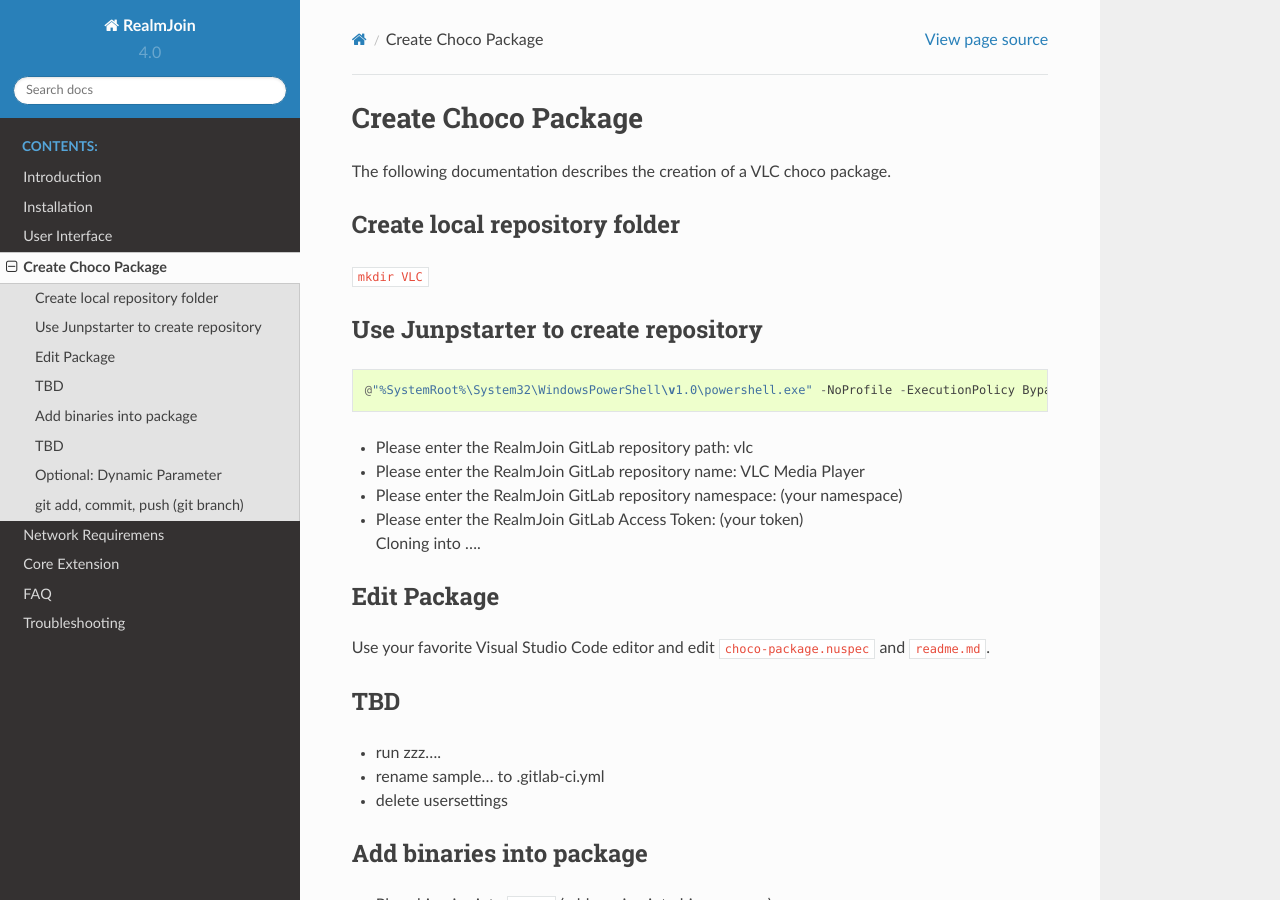
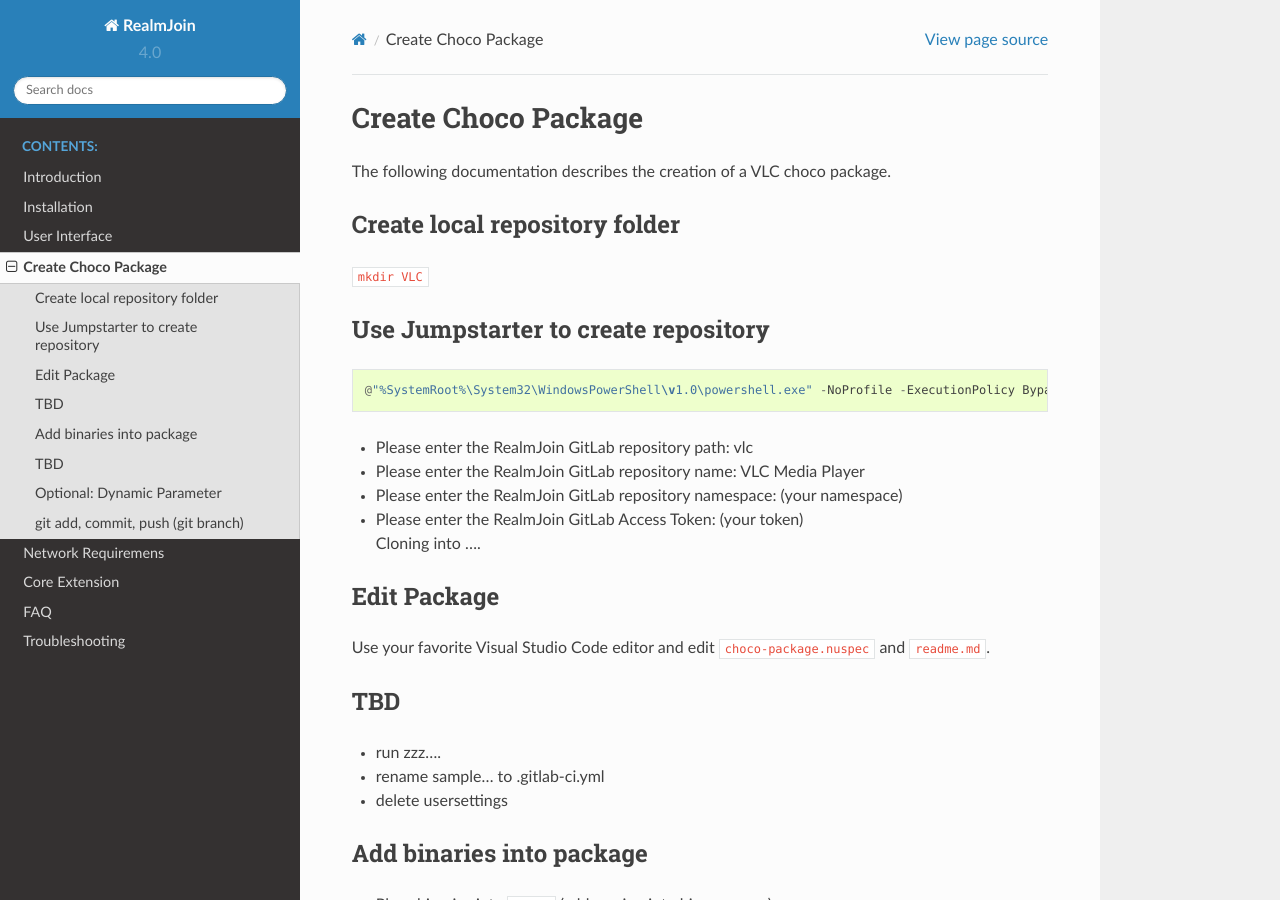
Before and after one commit to bb-froggy/realmjoin-docs, a Sphinx documentation site: the page built from docs/create-package.md, in a window 1280 px wide and 900 px high. Built offline with Sphinx 7.4.7 and the Read the Docs theme 2.0.0, drawn with Linux system fonts in a browser that asks for light colours.

Commit message:
Update create-package.md
typo

````diff
--- a/docs/create-package.md
+++ b/docs/create-package.md
@@ -6,7 +6,7 @@ The following documentation describes the creation of a VLC choco package.
 
 ```mkdir VLC```
 
-## Use Junpstarter to create repository
+## Use Jumpstarter to create repository
 
 ```
 @"%SystemRoot%\System32\WindowsPowerShell\v1.0\powershell.exe" -NoProfile -ExecutionPolicy Bypass -Command "iex ((New-Object System.Net.WebClient).DownloadString('https://github.com/realmjoin/realmjoin-package-jumpstarter/raw/master/JumpstartRealmJoinPackage.ps1'))"
````
